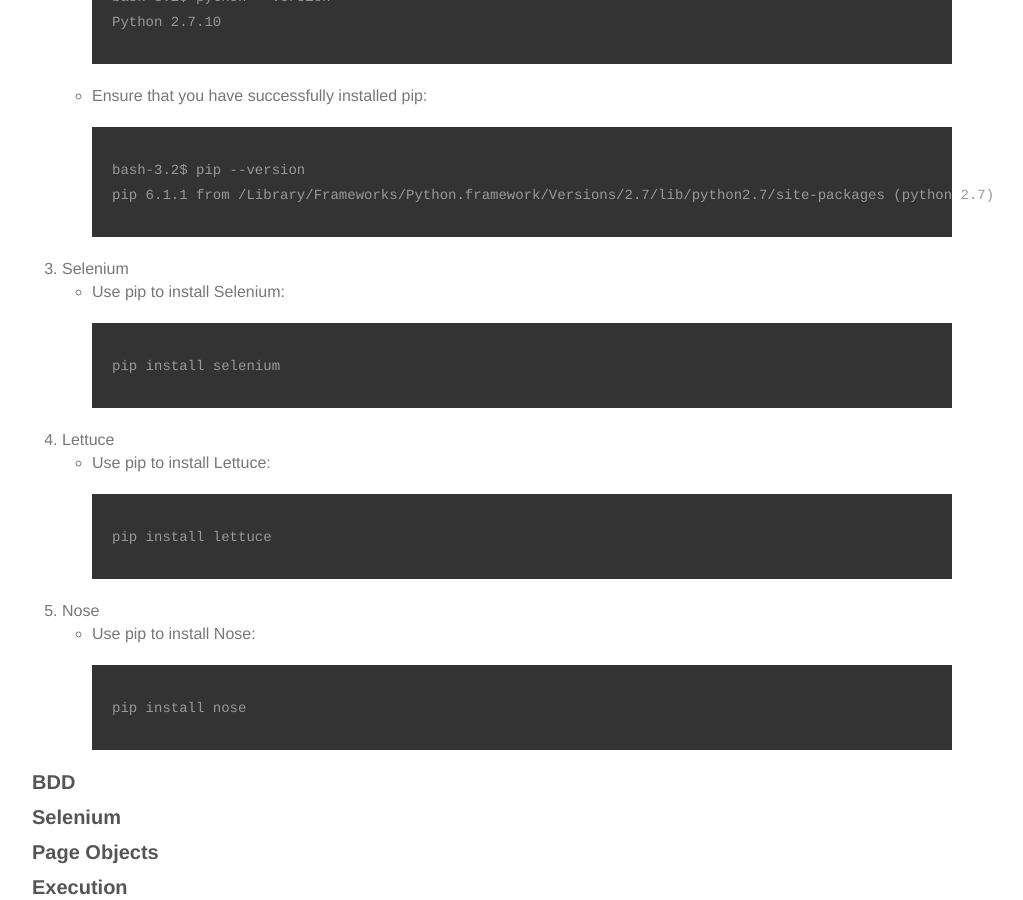
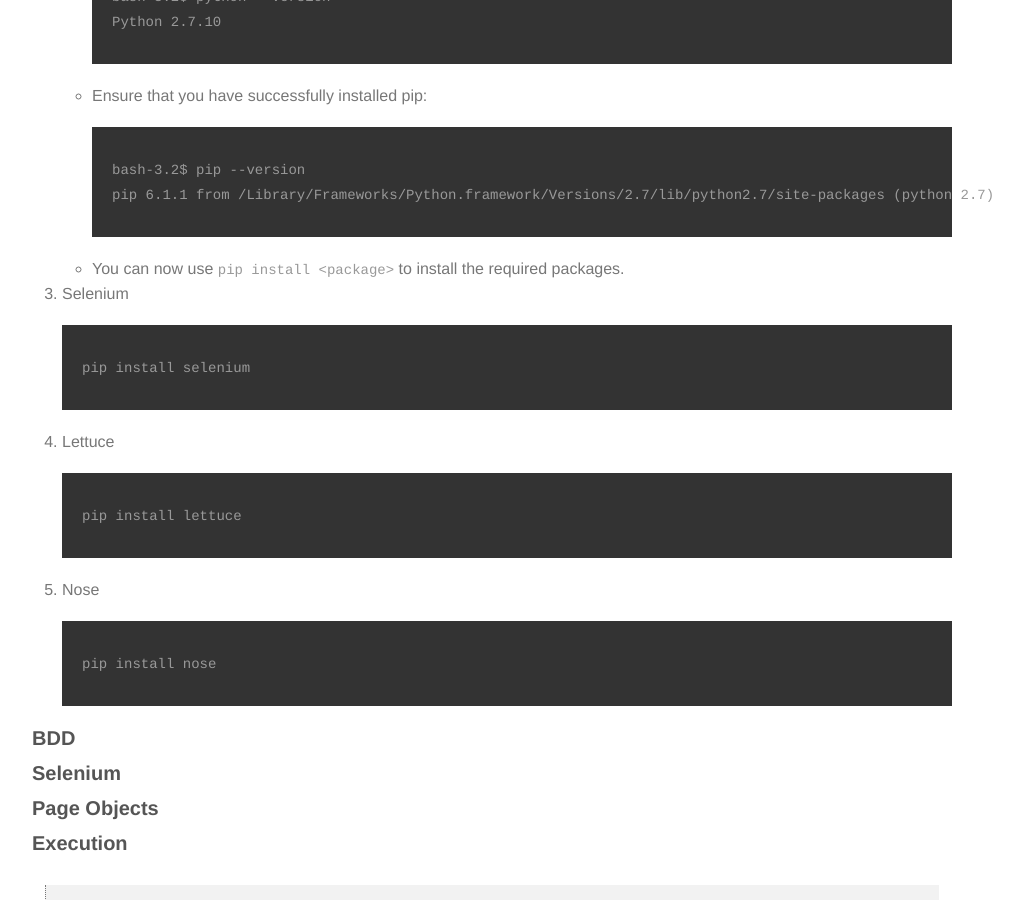
Before and after one commit to the-creative-tester/blog, a Jekyll site: the page built from _posts/2015-10-26-Python-Browser-Automation.md, in a window 1280 px wide and 900 px high, scrolled down 706 px. Shown: the whole window, without its empty margins (148-1171 px from the left). Built offline with Jekyll 4.4.1, drawn with Linux system fonts in a browser that asks for light colours; nearby versions of some CDN libraries.

Commit message:
Update 2015-10-26-Python-Browser-Automation.md

````diff
--- a/_posts/2015-10-26-Python-Browser-Automation.md
+++ b/_posts/2015-10-26-Python-Browser-Automation.md
@@ -18,30 +18,28 @@
 2. Python
   * Install [Python 2.7.10](https://www.python.org/downloads/release/python-2710/).  Please ensure that you allow the installer to update your PATH.  As part of your installation, pleaes also ensure that you install pip, which is a tool that allows easy management of any Python packages that you wish to use.  Installers for versions prior to Python 2.7.9 will not have pip bundled, so if you do choose to use an earlier version, please ensure you manually install pip.
   * Ensure that you have successfully installed Python:
-```
-bash-3.2$ python --version
-Python 2.7.10
-```
+   ```
+   bash-3.2$ python --version
+   Python 2.7.10
+   ```
   * Ensure that you have successfully installed pip:
-```
-bash-3.2$ pip --version
-pip 6.1.1 from /Library/Frameworks/Python.framework/Versions/2.7/lib/python2.7/site-packages (python 2.7)
-```
+   ```
+   bash-3.2$ pip --version
+   pip 6.1.1 from /Library/Frameworks/Python.framework/Versions/2.7/lib/python2.7/site-packages (python 2.7)
+   ```
+  * You can now use ```pip install <package>``` to install the required packages.
 3. Selenium
-  * Use pip to install Selenium:
-```
-pip install selenium
-```
+   ```
+   pip install selenium
+   ```
 4. Lettuce
-  * Use pip to install Lettuce:
-```
-pip install lettuce
-```
+   ```
+   pip install lettuce
+   ```
 5. Nose
-  * Use pip to install Nose:
-```
-pip install nose
-```
+   ```
+   pip install nose
+   ```
 
 ### BDD
 
````
